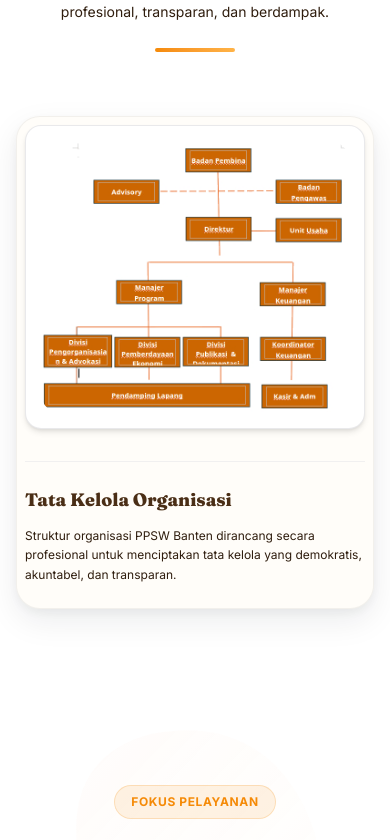
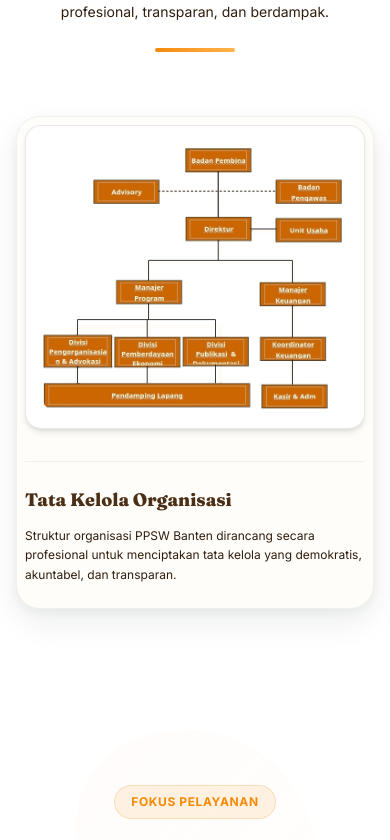
Before and after one commit to rizkys-code/PPSW-BANTEN, a React (Vite) app: page / in a window 390 px wide. Shown: the part 8400-9240 px from the top of the page. Built offline with nearby package versions, Linux system fonts and the light colour scheme.

Commit message:
change image structure, change caption in wa

```diff
--- a/src/components/Contact.jsx
+++ b/src/components/Contact.jsx
@@ -128,7 +128,7 @@
               </p>
 
               <a
-                href="https://wa.me/6281388451993?text=Halo%20PPSW%20Banten%2C%20saya%20tertarik%20dengan%20program%20yayasan"
+                href="https://wa.me/6281388451993?text=Halo%20PPSW%20BANTEN%2C%20saya%20tertarik%20dengan%20Program%20PPSW%20BANTEN"
                 target="_blank"
                 rel="noopener noreferrer"
                 className="inline-flex items-center justify-center gap-2 px-6 py-3.5 bg-emerald-500 hover:bg-emerald-600 text-white font-bold rounded-xl shadow-lg shadow-emerald-500/20 hover:shadow-emerald-500/30 hover:scale-[1.02] active:scale-[0.98] transition-all cursor-pointer w-full sm:w-auto"
--- a/src/components/Events.jsx
+++ b/src/components/Events.jsx
@@ -9,25 +9,36 @@
   const eventsData = [
     {
       id: 1,
-      title: 'Festival Perempuan Berdaya 2026',
-      date: '25 Juli 2026',
-      time: '09:00 - 18:00 WIB',
-      location: 'Jakarta Creative Hub',
-      desc: 'Pameran kreasi produk UMKM perempuan binaan, talkshow kepemimpinan bersama tokoh nasional, dan workshop digital coding dasar gratis.',
+      title: 'Musyawarah Koperasi Perempuan Banten',
+      date: '12 Agustus 2026',
+      time: '09:00 - 16:00 WIB',
+      location: 'Aula Sekretariat PPSW Banten, Pandeglang',
+      desc: 'Konsolidasi tahunan perwakilan pengurus koperasi perempuan tingkat basis se-Provinsi Banten guna penguatan modal usaha dan tata kelola.',
       status: 'Pendaftaran Dibuka',
       statusColor: 'bg-primary/10 text-primary dark:bg-primary/20 dark:text-accent-light',
       gradient: 'from-primary to-accent'
     },
     {
       id: 2,
-      title: 'Pelatihan UMKM Desa Binaan',
+      title: 'Pelatihan Literasi Keamanan & Finansial Digital',
       date: '05 September 2026',
-      time: '08:00 - 15:00 WIB',
-      location: 'Aula Kabupaten Sumedang',
-      desc: 'Mentoring tatap muka intensif mencakup cara pengolahan pangan sehat higienis, pembuatan kemasan kreatif, dan pendaftaran NIB UMKM.',
+      time: '08:00 - 13:00 WIB',
+      location: 'Aula Desa Cikasungka, Tangerang',
+      desc: 'Mentoring tatap muka penggunaan teknologi finansial, e-commerce lokal, dan literasi keamanan digital bagi pelaku usaha mikro perempuan.',
       status: 'Segera Hadir',
       statusColor: 'bg-secondary/10 text-secondary dark:bg-secondary/20 dark:text-accent',
       gradient: 'from-secondary to-secondary-light'
+    },
+    {
+      id: 3,
+      title: 'Sosialisasi Gizi & Kesehatan Reproduksi',
+      date: '20 Oktober 2026',
+      time: '09:00 - 12:00 WIB',
+      location: 'Aula Kecamatan Sumur, Pandeglang',
+      desc: 'Pelatihan pembuatan makanan tambahan bergizi berbasis pangan lokal untuk pencegahan stunting dan edukasi kesehatan reproduksi perempuan.',
+      status: 'Segera Hadir',
+      statusColor: 'bg-primary/10 text-primary dark:bg-primary/20 dark:text-accent-light',
+      gradient: 'from-accent to-primary'
     }
   ];
 
--- a/src/components/Structure.jsx
+++ b/src/components/Structure.jsx
@@ -36,14 +36,67 @@
           transition={{ duration: 0.5 }}
           className="max-w-5xl mx-auto rounded-3xl bg-bg-light dark:bg-zinc-900 border border-secondary/10 dark:border-white/10 p-2 sm:p-3 shadow-xl overflow-hidden premium-card"
         >
-          {/* Responsive Image Container */}
-          <div className="w-full rounded-2xl overflow-hidden bg-white border border-zinc-200/80 dark:border-zinc-800/50 shadow-md p-4 sm:p-8 flex justify-center items-center">
-            <img
-              src={structureImg}
-              alt="Struktur Organisasi PPSW Banten"
-              className="w-full max-w-full h-auto object-contain rounded-2xl select-none"
-              draggable={false}
-            />
+          {/* Responsive Image Container with SVG Connectors */}
+          <div className="w-full rounded-2xl overflow-hidden bg-white border border-zinc-200/80 dark:border-zinc-800/50 shadow-md p-4 sm:p-8 flex justify-center items-center relative">
+            <div className="relative w-full max-w-full">
+              <img
+                src={structureImg}
+                alt="Struktur Organisasi PPSW Banten"
+                className="w-full h-auto object-contain rounded-2xl select-none block"
+                draggable={false}
+              />
+              {/* Responsive SVG Overlay for Connector Lines */}
+              <svg
+                viewBox="0 0 672 592"
+                className="absolute inset-0 w-full h-full pointer-events-none select-none"
+                xmlns="http://www.w3.org/2000/svg"
+              >
+                {/* 1. Pembina (Box 0) to Direktur (Box 3) */}
+                <line x1="387" y1="64" x2="387" y2="166" stroke="#27272a" strokeWidth="2.5" />
+
+                {/* 2. Pengawas (Box 1) to Penasihat (Box 2) - coordination line */}
+                <line x1="255" y1="108" x2="515" y2="108" stroke="#27272a" strokeWidth="2" strokeDasharray="5,4" />
+
+                {/* 3. Direktur (Box 3) to Unit Usaha (Box 4) */}
+                <line x1="458" y1="191" x2="515" y2="191" stroke="#27272a" strokeWidth="2" />
+
+                {/* 4. Direktur (Box 3) to Managers (Box 5 & 6) fork */}
+                {/* Vertical from bottom of Box 3 */}
+                <line x1="387" y1="215" x2="387" y2="260" stroke="#27272a" strokeWidth="2" />
+                {/* Horizontal segment connecting managers */}
+                <line x1="234" y1="260" x2="550" y2="260" stroke="#27272a" strokeWidth="2" />
+                {/* Vertical down to Manajer Program */}
+                <line x1="234" y1="260" x2="234" y2="304" stroke="#27272a" strokeWidth="2" />
+                {/* Vertical down to Manajer Keuangan */}
+                <line x1="550" y1="260" x2="550" y2="309" stroke="#27272a" strokeWidth="2" />
+
+                {/* 5. Manajer Program (Box 5) to Divisions (Box 7, 8, 9) fork */}
+                {/* Vertical from bottom of Box 5 */}
+                <line x1="234" y1="353" x2="234" y2="390" stroke="#27272a" strokeWidth="2" />
+                {/* Horizontal segment connecting divisions */}
+                <line x1="78" y1="390" x2="381" y2="390" stroke="#27272a" strokeWidth="2" />
+                {/* Vertical down to Divisi Pengorganisasian & Advokasi */}
+                <line x1="78" y1="390" x2="78" y2="424" stroke="#27272a" strokeWidth="2" />
+                {/* Vertical down to Divisi 2 */}
+                <line x1="231" y1="390" x2="231" y2="429" stroke="#27272a" strokeWidth="2" />
+                {/* Vertical down to Divisi 3 */}
+                <line x1="381" y1="390" x2="381" y2="429" stroke="#27272a" strokeWidth="2" />
+
+                {/* 6. Manajer Keuangan (Box 6) to Koordinator Keuangan (Box 10) */}
+                <line x1="550" y1="358" x2="550" y2="429" stroke="#27272a" strokeWidth="2" />
+
+                {/* 7. Koordinator Keuangan (Box 10) to Kasir & Adm (Box 12) */}
+                <line x1="550" y1="478" x2="550" y2="533" stroke="#27272a" strokeWidth="2" />
+
+                {/* 8. Divisions (Box 7, 8, 9) to Pendamping Lapang (Box 11) */}
+                {/* Divisi Pengorganisasian & Advokasi down to Pendamping Lapang */}
+                <line x1="78" y1="492" x2="78" y2="530" stroke="#27272a" strokeWidth="2" />
+                {/* Divisi 2 down to Pendamping Lapang */}
+                <line x1="231" y1="492" x2="231" y2="530" stroke="#27272a" strokeWidth="2" />
+                {/* Divisi 3 down to Pendamping Lapang */}
+                <line x1="381" y1="489" x2="381" y2="530" stroke="#27272a" strokeWidth="2" />
+              </svg>
+            </div>
           </div>
 
           {/* Explanation Text */}
--- a/src/components/Testimonials.jsx
+++ b/src/components/Testimonials.jsx
@@ -3,6 +3,7 @@
 import { motion, AnimatePresence } from 'framer-motion';
 import { Leaf1, LeafBranch, Flower, BlobBackdrop, WatercolorBlob } from './Decorations';
 import ceritaSukses1 from '../assets/image/ceritaSukses1.jpeg';
+import adeTestimoniImg from '../assets/image/ade-testimoni.jpeg';
 
 export default function Testimonials() {
   const [activeIndex, setActiveIndex] = useState(0);
@@ -14,7 +15,7 @@
       role: 'Ketua KWPS Tulip Harum',
       location: 'Saketi, Pandeglang',
       program: 'Akademi Paradigta',
-      avatar: 'https://images.unsplash.com/photo-1544005313-94ddf0286df2?auto=format&fit=crop&w=150&h=150&q=80',
+      avatar: adeTestimoniImg,
       featuredImage: ceritaSukses1,
       story: (
         <div className="not-italic text-left space-y-3 font-sans">
```
Also changed, not shown: src/assets/image/ade-testimoni.jpeg (added), src/assets/image/struktur-new.jpeg.
